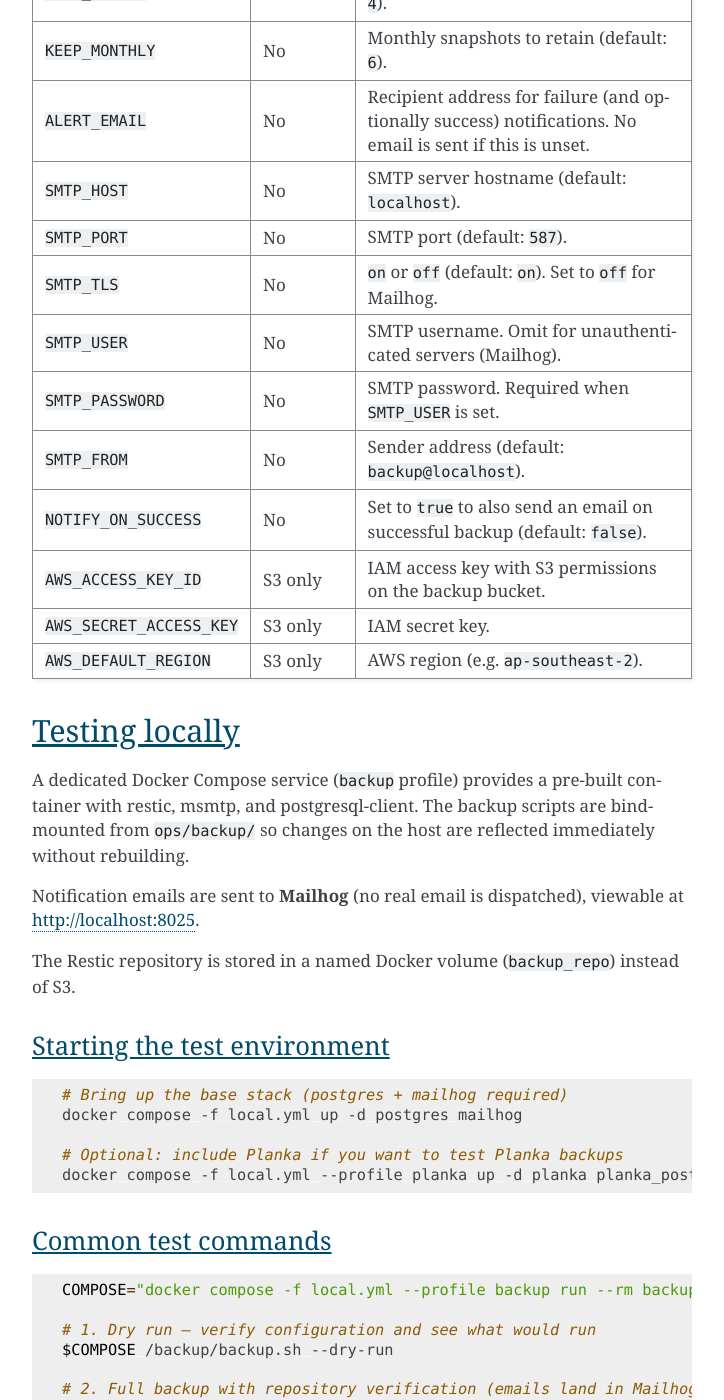
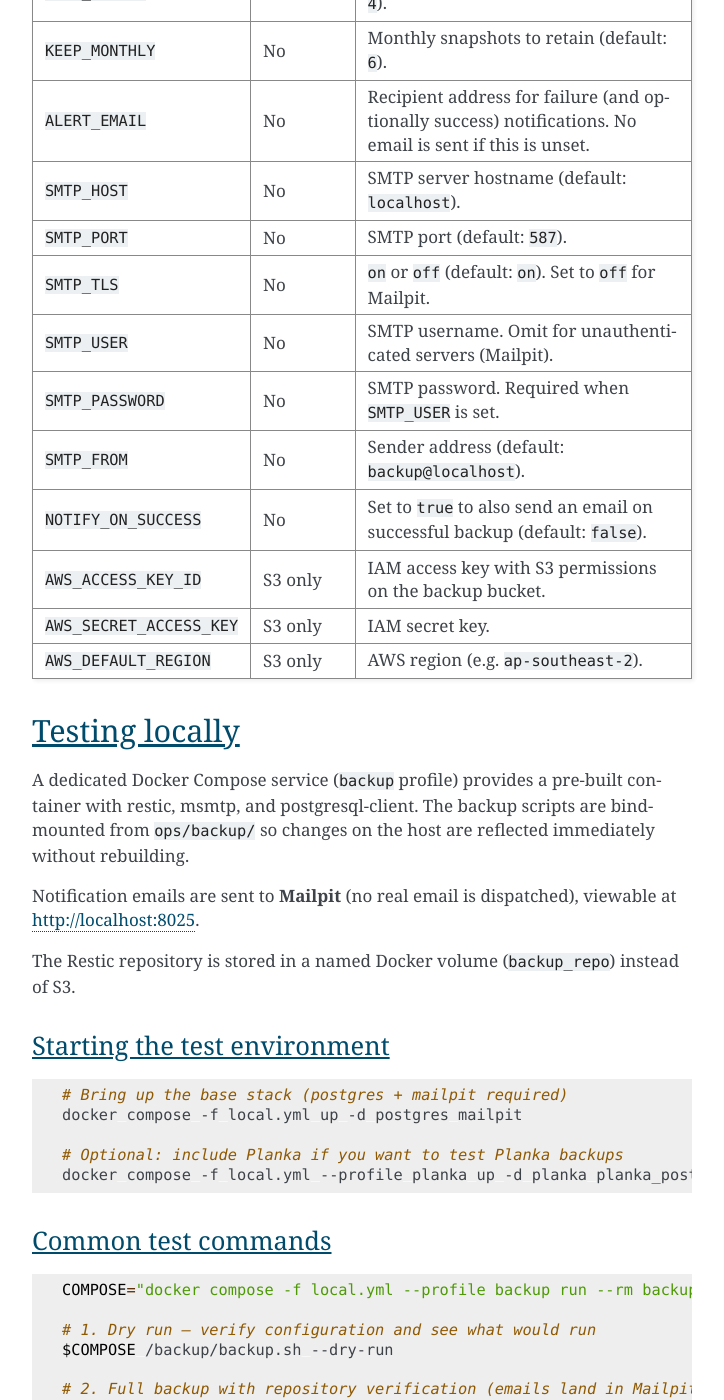
Before and after one commit to uppertoe/spanza-journal-watch, a Sphinx documentation site: the page built from docs/operations/backup.rst, in a window 1280 px wide and 1400 px high, scrolled down 3191 px. Shown: the whole window, without its empty margins (388-1112 px from the left). Built offline with Sphinx 7.4.7, drawn with Linux system fonts in a browser that asks for light colours.

Commit message:
Replace mailhog with mailpit
axllent/mailpit is the actively maintained successor — same ports (1025
SMTP, 8025 web UI), native arm64 support (eliminates platform warning).

Co-Authored-By: Claude Sonnet 4.6 <noreply@anthropic.com>

```diff
--- a/docs/operations/backup.rst
+++ b/docs/operations/backup.rst
@@ -148,10 +148,10 @@ at ``ops/systemd/env.example``.
      - SMTP port (default: ``587``).
    * - ``SMTP_TLS``
      - No
-     - ``on`` or ``off`` (default: ``on``).  Set to ``off`` for Mailhog.
+     - ``on`` or ``off`` (default: ``on``).  Set to ``off`` for Mailpit.
    * - ``SMTP_USER``
      - No
-     - SMTP username.  Omit for unauthenticated servers (Mailhog).
+     - SMTP username.  Omit for unauthenticated servers (Mailpit).
    * - ``SMTP_PASSWORD``
      - No
      - SMTP password.  Required when ``SMTP_USER`` is set.
@@ -180,7 +180,7 @@ container with restic, msmtp, and postgresql-client.  The backup scripts are
 bind-mounted from ``ops/backup/`` so changes on the host are reflected
 immediately without rebuilding.
 
-Notification emails are sent to **Mailhog** (no real email is dispatched),
+Notification emails are sent to **Mailpit** (no real email is dispatched),
 viewable at http://localhost:8025.
 
 The Restic repository is stored in a named Docker volume (``backup_repo``)
@@ -191,8 +191,8 @@ Starting the test environment
 
 .. code-block:: bash
 
-   # Bring up the base stack (postgres + mailhog required)
-   docker compose -f local.yml up -d postgres mailhog
+   # Bring up the base stack (postgres + mailpit required)
+   docker compose -f local.yml up -d postgres mailpit
 
    # Optional: include Planka if you want to test Planka backups
    docker compose -f local.yml --profile planka up -d planka planka_postgres
@@ -207,7 +207,7 @@ Common test commands
    # 1. Dry run — verify configuration and see what would run
    $COMPOSE /backup/backup.sh --dry-run
 
-   # 2. Full backup with repository verification (emails land in Mailhog)
+   # 2. Full backup with repository verification (emails land in Mailpit)
    $COMPOSE /backup/backup.sh --verify
 
    # 3. List snapshots
```
Also changed, not shown: README.md (+1 -1 lines), local.yml (+9 -9 lines), 1 other file.
